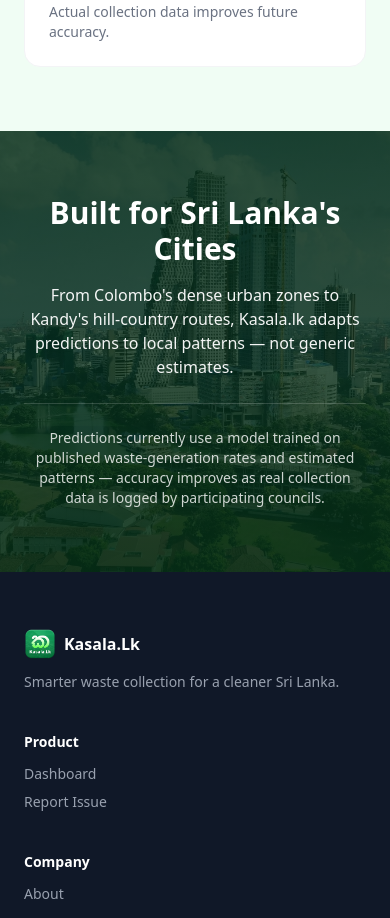
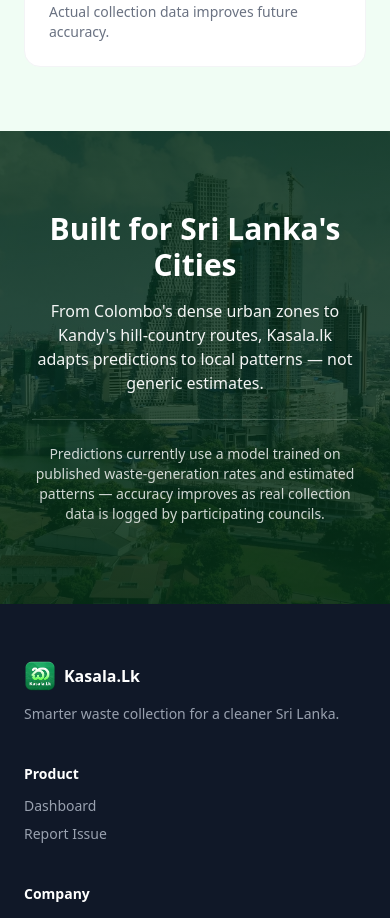
Before and after one commit to shehan-dev09/kasala-lk, a Next.js app in the folder frontend/: page / in a window 390 px wide. Shown: the part 2740-3658 px from the top of the page. Built offline with nearby package versions, Linux system fonts and the light colour scheme.

Commit message:
Mobile view done

```diff
--- a/frontend/app/page.tsx
+++ b/frontend/app/page.tsx
@@ -197,7 +197,7 @@
       </section>
 
       {/* City section (with transparency note merged in) */}
-      <section className="relative py-16 md:py-24 px-6 text-white overflow-hidden">
+      <section className="relative py-20 md:py-16 lg:py-24 px-6 text-white overflow-hidden min-h-[400px] flex items-center">
         <div
           className="absolute inset-0 bg-cover bg-center md:bg-fixed"
           style={{ backgroundImage: "url('/city-bg.jpg')" }}
@@ -210,7 +210,7 @@
   whileInView={{ opacity: 1, y: 0 }}
   viewport={{ once: true }}
   transition={{ duration: 0.6 }}
-          className="relative z-10 max-w-3xl mx-auto text-center"
+  className="relative z-10 max-w-3xl mx-auto text-center px-2"
 >
           <h2 className="text-3xl font-bold mb-4" style={{ fontFamily: "var(--font-heading)" }}>
             Built for Sri Lanka's Cities
```
Lines whose indentation alone changed are shown as unchanged.
